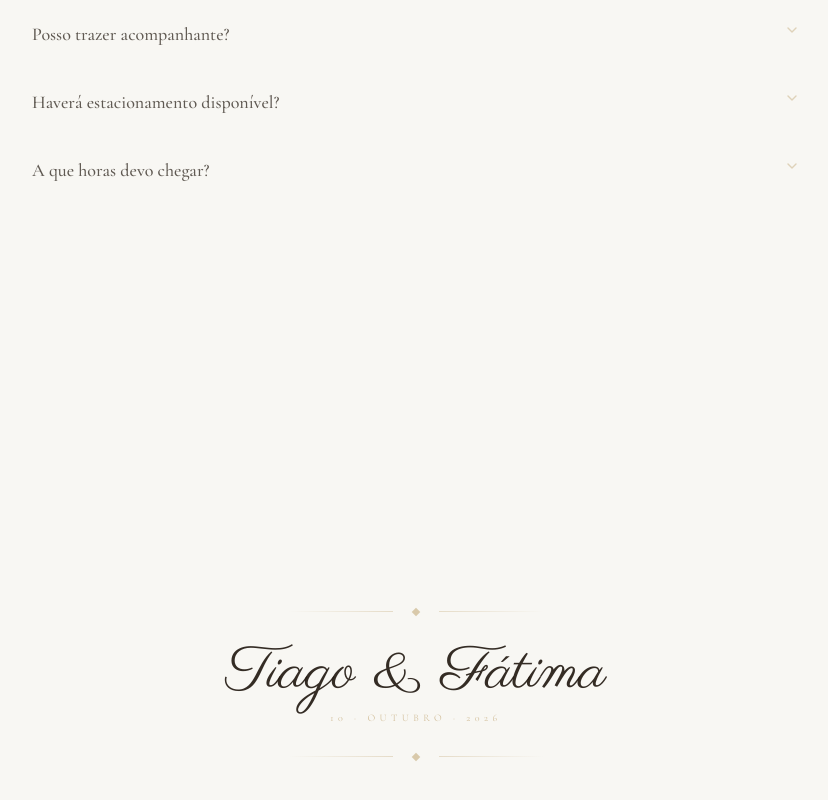
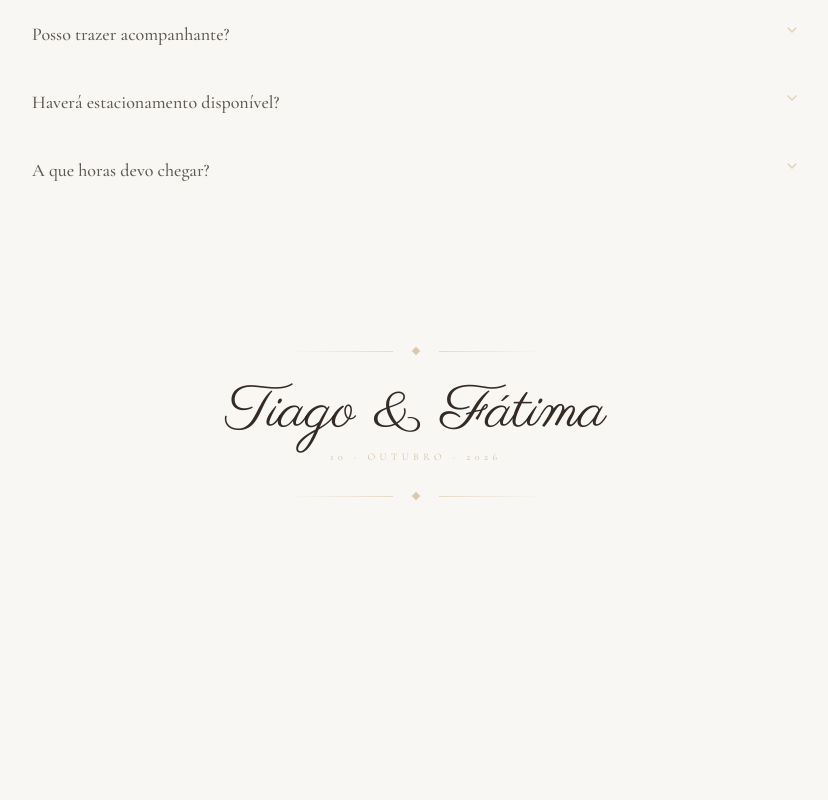
Before and after one commit to TiagoPimCosta/Wedding-Invitation, a Next.js app: page / in a window 1280 px wide. Shown: the part 3428-4228 px from the top of the page, without its empty margins (224-1052 px from the left). After the commit the page ends 3991 px from the top, so only its background shows below. Built offline with nearby package versions, Linux system fonts and the light colour scheme.

Commit message:
feat: simplify Footer component by removing animations and unused code

```diff
--- a/components/Footer.tsx
+++ b/components/Footer.tsx
@@ -1,47 +1,26 @@
-"use client";
+const Footer = () => {
+  return (
+    <footer className="py-16 flex flex-col items-center justify-center gap-7">
+      <div className="flex items-center gap-5 w-48 md:w-64">
+        <div className="flex-1 h-px bg-linear-to-r from-transparent to-gold/30" />
+        <div className="w-1.5 h-1.5 rotate-45 bg-gold/50 shrink-0" />
+        <div className="flex-1 h-px bg-linear-to-l from-transparent to-gold/30" />
+      </div>
 
-import { motion, useInView } from "motion/react";
-import { useRef } from "react";
-
-const Footer = () => {
-  const ref = useRef<HTMLElement>(null);
-  const isInView = useInView(ref, { once: true, margin: "0px 0px -40px 0px" });
-
-  return (
-    <footer ref={ref} className="h-screen px-6 flex flex-col items-center justify-center gap-7">
-      <motion.div
-        className="flex items-center gap-5 w-48 md:w-64"
-        initial={{ opacity: 0, scaleX: 0 }}
-        animate={isInView ? { opacity: 1, scaleX: 1 } : { opacity: 0, scaleX: 0 }}
-        transition={{ duration: 1, ease: [0.22, 1, 0.36, 1] }}
-      >
-        <div className="flex-1 h-px bg-gradient-to-r from-transparent to-gold/30" />
-        <div className="w-1.5 h-1.5 rotate-45 bg-gold/50 flex-shrink-0" />
-        <div className="flex-1 h-px bg-gradient-to-l from-transparent to-gold/30" />
-      </motion.div>
-
-      <motion.div
-        className="flex flex-col items-center gap-2 text-center"
-        initial={{ opacity: 0, y: 16 }}
-        animate={isInView ? { opacity: 1, y: 0 } : { opacity: 0, y: 16 }}
-        transition={{ duration: 0.9, delay: 0.2, ease: [0.22, 1, 0.36, 1] }}
-      >
-        <p className="font-parisienne text-5xl md:text-6xl text-[#1e150d]/90">Tiago & Fátima</p>
+      <div className="flex flex-col items-center gap-2 text-center">
+        <p className="font-parisienne text-5xl md:text-6xl text-[#1e150d]/90">
+          Tiago & Fátima
+        </p>
         <p className="font-the-seasons text-gold/70 tracking-[0.45em] uppercase text-[10px] font-light">
           10 · Outubro · 2026
         </p>
-      </motion.div>
+      </div>
 
-      <motion.div
-        className="flex items-center gap-5 w-48 md:w-64"
-        initial={{ opacity: 0, scaleX: 0 }}
-        animate={isInView ? { opacity: 1, scaleX: 1 } : { opacity: 0, scaleX: 0 }}
-        transition={{ duration: 1, delay: 0.4, ease: [0.22, 1, 0.36, 1] }}
-      >
-        <div className="flex-1 h-px bg-gradient-to-r from-transparent to-gold/30" />
-        <div className="w-1.5 h-1.5 rotate-45 bg-gold/50 flex-shrink-0" />
-        <div className="flex-1 h-px bg-gradient-to-l from-transparent to-gold/30" />
-      </motion.div>
+      <div className="flex items-center gap-5 w-48 md:w-64">
+        <div className="flex-1 h-px bg-linear-to-r from-transparent to-gold/30" />
+        <div className="w-1.5 h-1.5 rotate-45 bg-gold/50 shrink-0" />
+        <div className="flex-1 h-px bg-linear-to-l from-transparent to-gold/30" />
+      </div>
     </footer>
   );
 };
```
